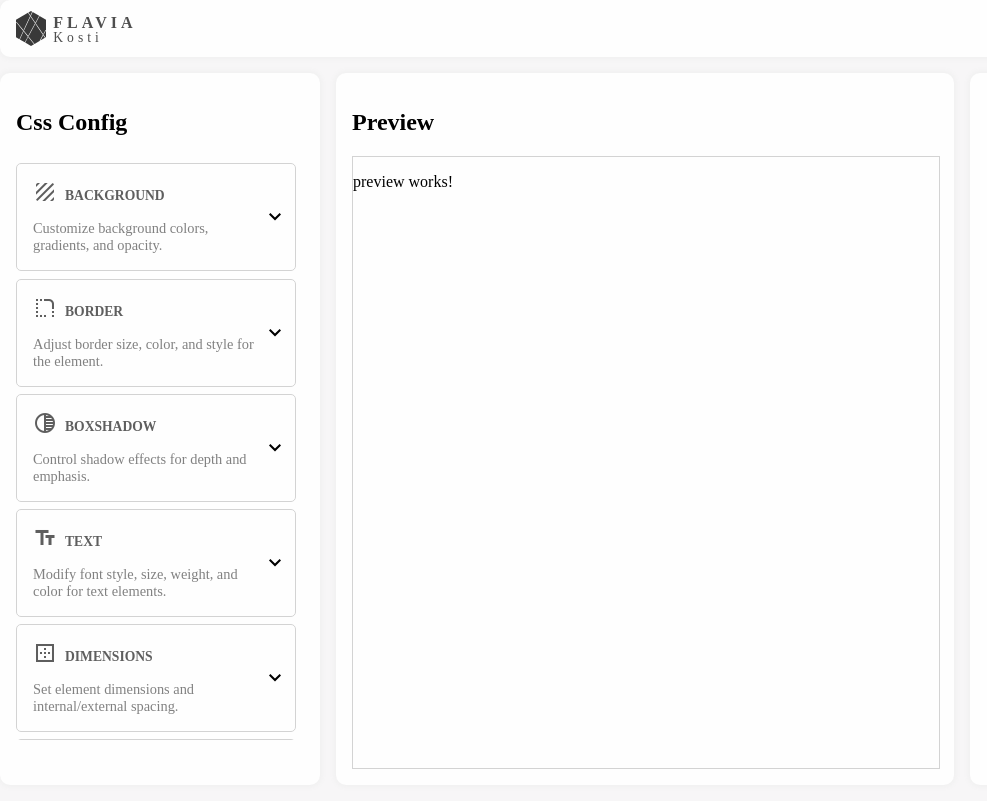
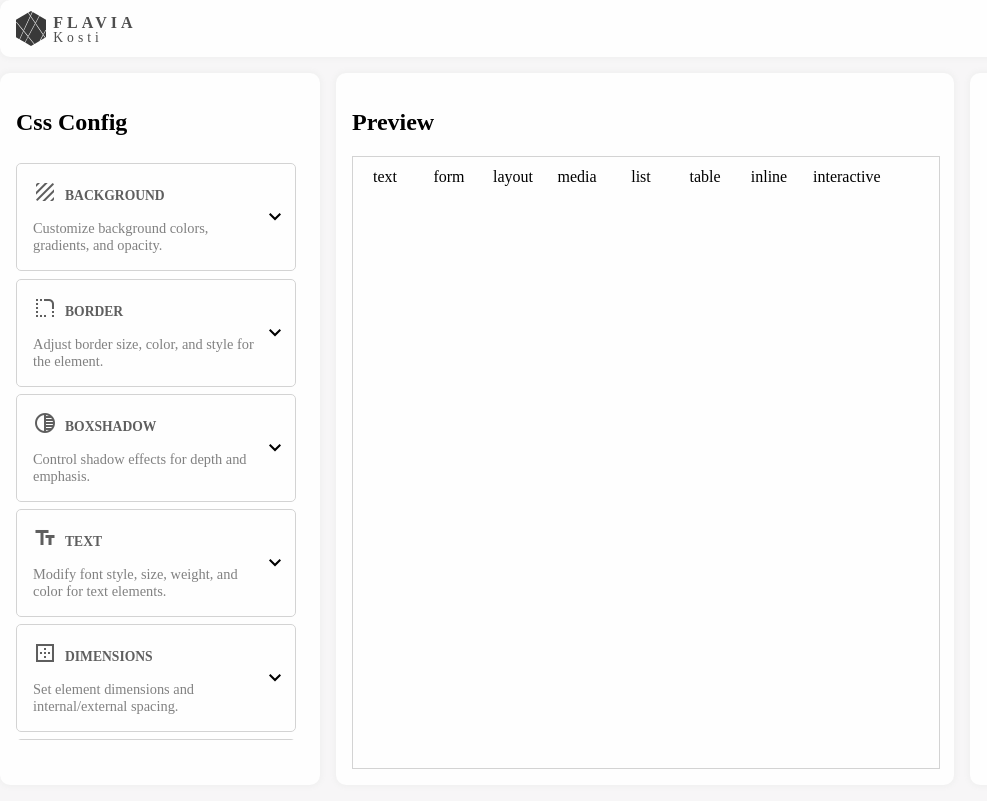
Before and after one commit to flavia3107/css-playground, an Angular app: page / in a window 1280 px wide. Shown: the whole page, without its empty margins (0-987 px from the left). Built offline with nearby package versions, Linux system fonts and the light colour scheme.

Commit message:
Css Playground: Preview P1

```diff
--- a/src/app/app.config.ts
+++ b/src/app/app.config.ts
@@ -229,8 +229,7 @@ export const CSS_CONFIG: CSSSection[] = [
 	}
 ];
 
-export const ELEMENTS = [
-	{
+export const ELEMENTS = {
 	text: [
 		{ id: 'p', type: 'Paragraph', category: 'Text', defaultStyles: { 'color': '#555', 'font-size': '14px', 'line-height': '1.5' } },
 		{ id: 'h1', type: 'Header 1', category: 'Text', defaultStyles: { 'color': '#222', 'font-size': '32px', 'font-weight': 'bold' } },
@@ -286,5 +285,4 @@ export const ELEMENTS = [
 		{ id: 'details', type: 'Details', category: 'Interactive', defaultStyles: { 'padding': '10px', 'border': '1px solid #ccc', 'border-radius': '4px' } },
 		{ id: 'summary', type: 'Summary', category: 'Interactive', defaultStyles: { 'font-weight': 'bold', 'cursor': 'pointer' } }
 	]
-	}
-];
+};
--- a/src/app/components/preview/preview.component.html
+++ b/src/app/components/preview/preview.component.html
@@ -1 +1,8 @@
-<p>preview works!</p>
+@for (element of elements | keyvalue : null; track element.key) {
+<button matButton [matMenuTriggerFor]="menu">{{element.key}}</button>
+<mat-menu #menu="matMenu">
+	@for(option of element.value; track option.type){
+	<button mat-menu-item>{{option.type}}</button>
+	}
+</mat-menu>
+}
--- a/src/app/components/preview/preview.component.ts
+++ b/src/app/components/preview/preview.component.ts
@@ -1,10 +1,14 @@
+import { KeyValuePipe } from '@angular/common';
 import { Component } from '@angular/core';
 import { ELEMENTS } from 'src/app/app.config';
+import { MatMenuModule } from '@angular/material/menu';
+import { MatButtonModule } from '@angular/material/button';
 
 @Component({
   selector: 'app-preview',
   templateUrl: './preview.component.html',
-  styleUrls: ['./preview.component.scss']
+  styleUrls: ['./preview.component.scss'],
+  imports: [KeyValuePipe, MatButtonModule, MatMenuModule]
 })
 export class PreviewComponent {
   readonly elements = ELEMENTS;
```
Lines whose indentation alone changed are shown as unchanged.
